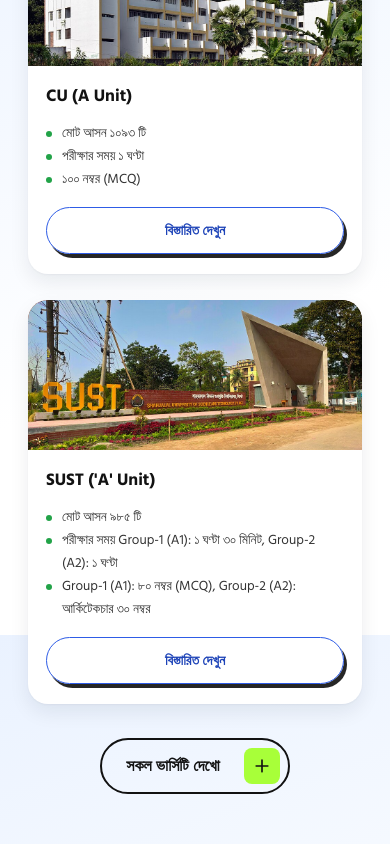
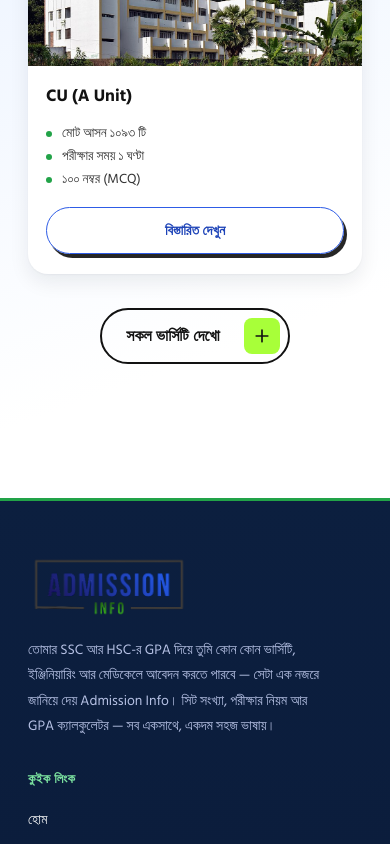
Before and after one commit to nishat-jihad/Admission-info, a Next.js app in the folder chance-hobe-ki/: page / in a window 390 px wide. Shown: the part 2741-3585 px from the top of the page. Built offline with nearby package versions, Linux system fonts and the light colour scheme.

Commit message:
Enhance card grid layout for mobile and desktop
Added media queries for responsive card grid display.

```diff
--- a/chance-hobe-ki/src/app/globals.css
+++ b/chance-hobe-ki/src/app/globals.css
@@ -480,6 +480,18 @@ nav.nav-links button:not(.active):hover {
   grid-template-columns: repeat(auto-fit, minmax(240px, 1fr));
   gap: 26px;
 }
+/* প্রিভিউ গ্রিড (হোমপেজের প্রথম ৬টা কার্ড, "সকল ভার্সিটি দেখো"-এর আগে):
+   মোবাইলে ৫টা কার্ড দেখায় (৬ নম্বরটা লুকানো), ডেস্কটপে ৩+৩ করে ৬টাই। */
+@media (max-width: 899px) {
+  .cards-grid-preview > *:nth-child(6) {
+    display: none;
+  }
+}
+@media (min-width: 900px) {
+  .cards-grid-preview {
+    grid-template-columns: repeat(3, 1fr);
+  }
+}
 .uni-card {
   background: var(--card-bg);
   border-radius: 20px;
```
